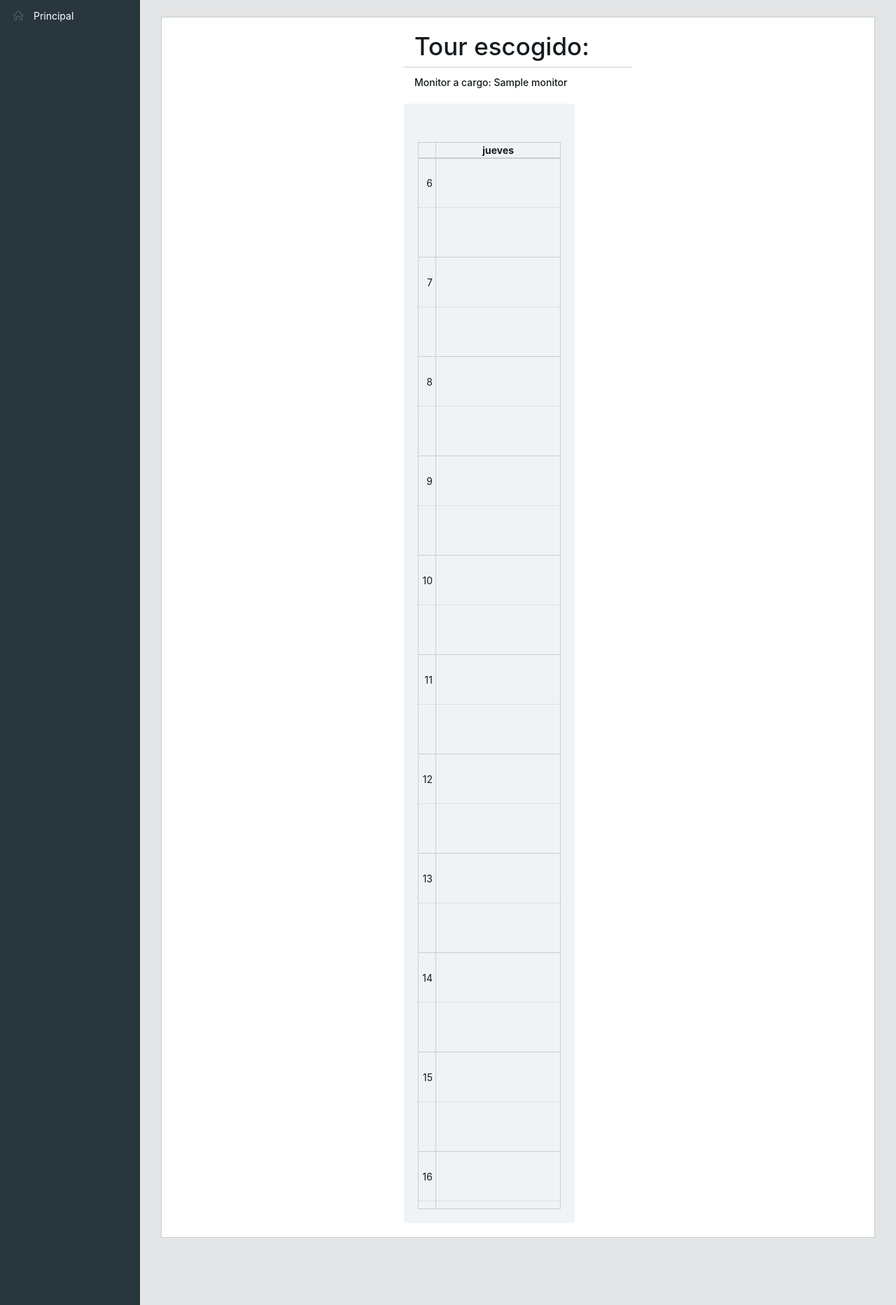
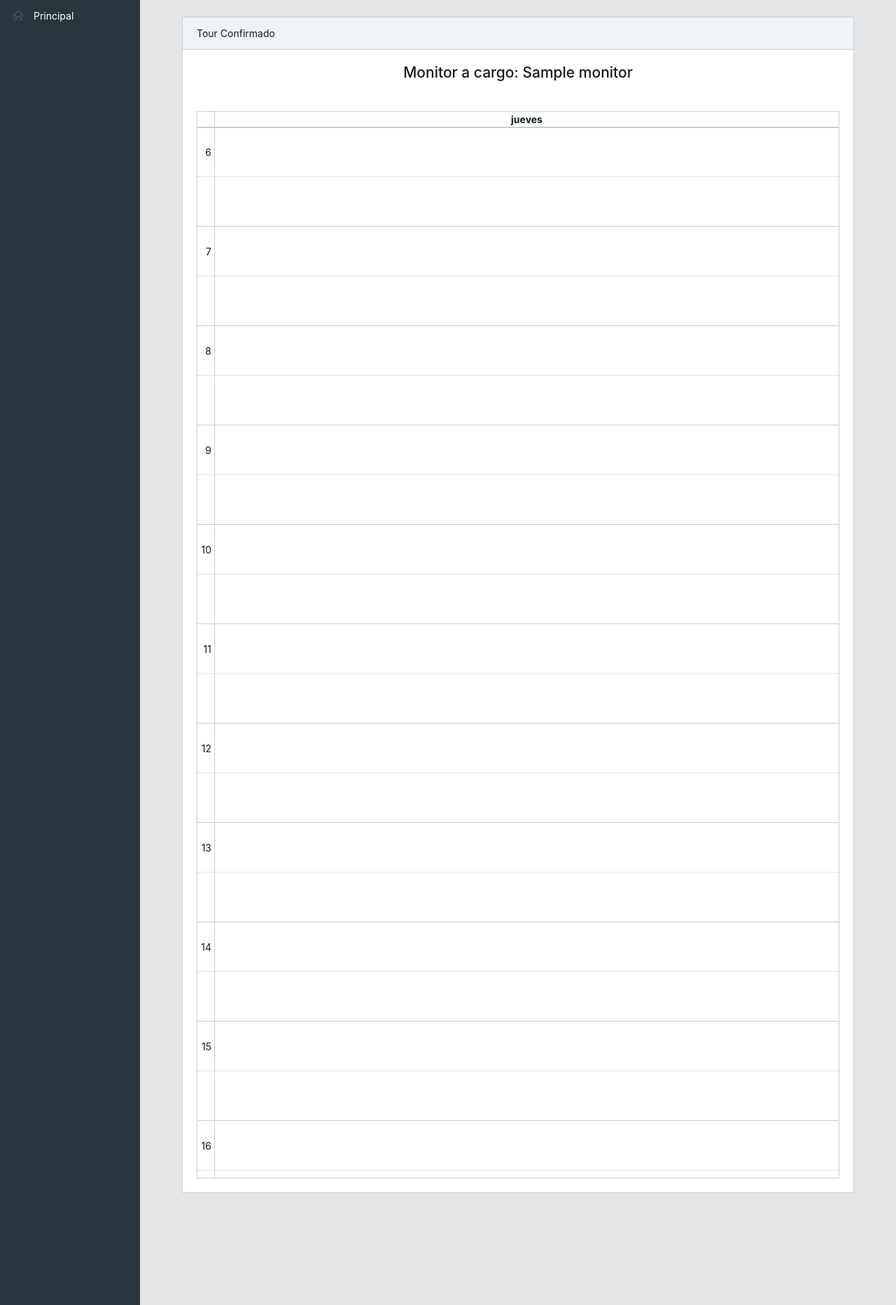
Before and after one commit to josecannete/LogisticaFestival, a Django app: template templates/app/showTour.html in a window 1280 px wide. Shown: the part 55-1920 px from the top of the page at 70% size. Run offline with Django 3.2, Linux system fonts and the light colour scheme; tables that the repository leaves empty hold one stand-in row (values such as "Sample post"); the template is opened without the code that fills it: values that come from a table or form of the project are taken from there, most other values are stand-ins (such as "Sample title", 1, 10 or a date in 2020); lists and menus that the app fills with data are empty; some libraries are stand-ins or nearby versions.

Commit message:
Now tour/ only shows Monitor's from Monitor Tour group

```diff
--- a/logistica/models.py
+++ b/logistica/models.py
@@ -6,16 +6,16 @@ places_names = ["851_norte", "851_sur", "hall_sur", "biblioteca", "cancha", "fis
 
 
 # Create your models here.
-def is_monitor_admin(self):
-    return self.groups.filter(name='Monitor Admin').exists()
-
-
 def is_monitor_stand(self):
     return self.groups.filter(name='Monitor Stand Principal').exists()
 
 
 def is_monitor_tour(self):
     return self.groups.filter(name='Monitor Tour').exists()
+
+
+def is_monitor_encargado(self):
+    return self.groups.filter(name='Monitor Encargado').exists()
 
 
 def is_encargado_actividad(self):
@@ -26,9 +26,9 @@ def is_encargado_espacio(self):
     return self.groups.filter(name='Encargado Espacio').exists()
 
 
-User.add_to_class("is_monitor_admin", is_monitor_admin)
 User.add_to_class("is_monitor_stand", is_monitor_stand)
 User.add_to_class("is_monitor_tour", is_monitor_tour)
+User.add_to_class("is_monitor_encargado", is_monitor_encargado)
 User.add_to_class("is_encargado_actividad", is_encargado_actividad)
 User.add_to_class("is_encargado_espacio", is_encargado_espacio)
 
@@ -50,6 +50,10 @@ class Monitor(models.Model):
 
     def __str__(self):
         return str(self.nombre)
+
+    @staticmethod
+    def from_group(group):
+        tour_monitors = Monitor.objects.filter(user__groups__name__contains=group)
 
 
 # Espacio
--- a/logistica/views/common.py
+++ b/logistica/views/common.py
@@ -118,7 +118,7 @@ def create_tour_request(request):
         print('\n'.join(events))
         context = {
             'range': range(7),
-            'monitores': Monitor.objects.all(),
+            'monitores': Monitor.from_group('Monitor Tour'),
             'idTours': idTours,
             'startTime': start_time.replace(minute=0).strftime("%X"),
             'events': events
--- a/templates/app/showTour.html
+++ b/templates/app/showTour.html
@@ -29,10 +29,9 @@
 
 {% block content %}
     <script>
-        $(function (){
-        for (i = 1; i <= 1; i++)
-        {
-            $('#calendar'+i.toString()).fullCalendar({
+        $(function () {
+            for (i = 1; i <= 1; i++) {
+                $('#calendar' + i.toString()).fullCalendar({
                     timezone: 'America/Santiago',
                     defaultDate: '2018-10-18',
                     columnHeader: 'false',
@@ -44,18 +43,33 @@
                     nowIndicator: 'true',
                     defaultView: 'agendaDay',
                     allDaySlot: false,
-                height: $(window).height()*0.6,
+                    height: $(window).height() * 0.6,
                     events: {{ events|safe }}
                 });
-        }});
+            }
+        });
     </script>
+    <div class="container-fluid">
+        <div id="ui-view">
+            <div>
+                <div class="animated fadeIn">
+                    <div class="row">
+                        <div class="col-sm-12 col-l-6">
                             <div class="card">
+                                <div class="card-header">Tour Confirmado</div>
                                 <div class="card-body">
-        <div class="offset-md-4 col-md-4" style="border-bottom: solid; border-bottom-width: 2px;
-        border-bottom-color: #e4e5e6; margin-bottom: 0.9em;"><h1 class="text-left">Tour escogido:</h1></div>
-        <div class="offset-md-4 col-md-4" style="padding-bottom:1em"><h6 class="text-left">Monitor a cargo: {{nameMonitor}}</h6></div>
-        <div class="offset-md-4 col-md-3 card-body" style="background-color: #f0f3f5; border-radius: 0.3em;">
-            <div id="calendar1"></div></div>
+                                    <h4 class="text-center">
+                                        Monitor a
+                                        cargo: {{ nameMonitor }}</h4>
+                                    <div>
+                                        <div id="calendar1"></div>
+                                    </div>
+                                </div>
+                            </div>
+                        </div>
+                    </div>
+                </div>
+            </div>
         </div>
     </div>
 {% endblock %}
```
Lines whose indentation alone changed are shown as unchanged.
